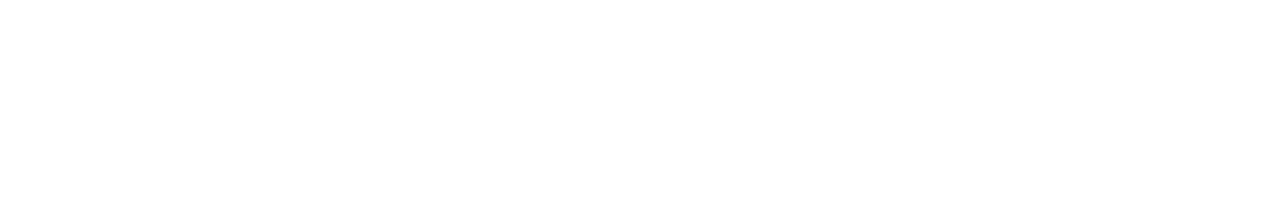
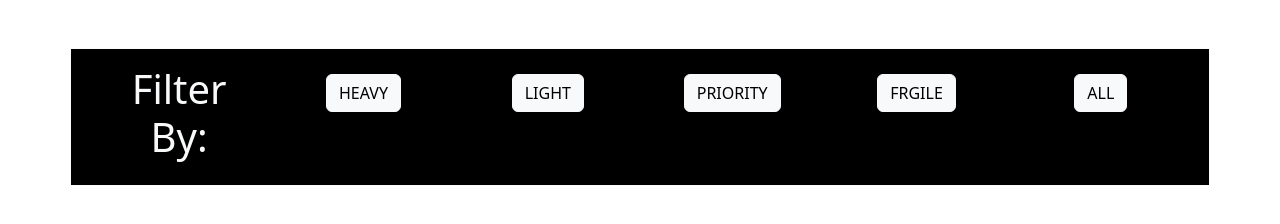
Before and after one commit to laxmeyers/warehouse-manager-js, a plain HTML site: page index.html in a window 1280 px wide. Drawn offline with nearby package versions, Linux system fonts and the light colour scheme.

Commit message:
sort buttons

```diff
--- a/index.html
+++ b/index.html
@@ -16,12 +16,46 @@
       crossorigin="anonymous"
       defer
     ></script>
-    <link rel="stylesheet" href="style.css">
+    <link rel="stylesheet" href="style.css" />
     <title>Warehouse Manager</title>
   </head>
   <body>
+    <header></header>
 
-
+    <main>
+      <div class="container bg-black mt-5">
+        <div class="row border border-light text-center p-3">
+          <div class="col-2">
+            <h1 class="text-light">Filter By:</h1>
+          </div>
+          <div class="col-2">
+            <h1>
+              <button class="btn btn-light">HEAVY</button>
+            </h1>
+          </div>
+          <div class="col-2">
+            <h1>
+              <button class="btn btn-light">LIGHT</button>
+            </h1>
+          </div>
+          <div class="col-2">
+            <h1>
+              <button class="btn btn-light">PRIORITY</button>
+            </h1>
+          </div>
+          <div class="col-2">
+            <h1>
+              <button class="btn btn-light">FRGILE</button>
+            </h1>
+          </div>
+          <div class="col-2">
+            <h1>
+              <button class="btn btn-light">ALL</button>
+            </h1>
+          </div>
+        </div>
+      </div>
+    </main>
 
     <script src="app.js"></script>
   </body>
```
